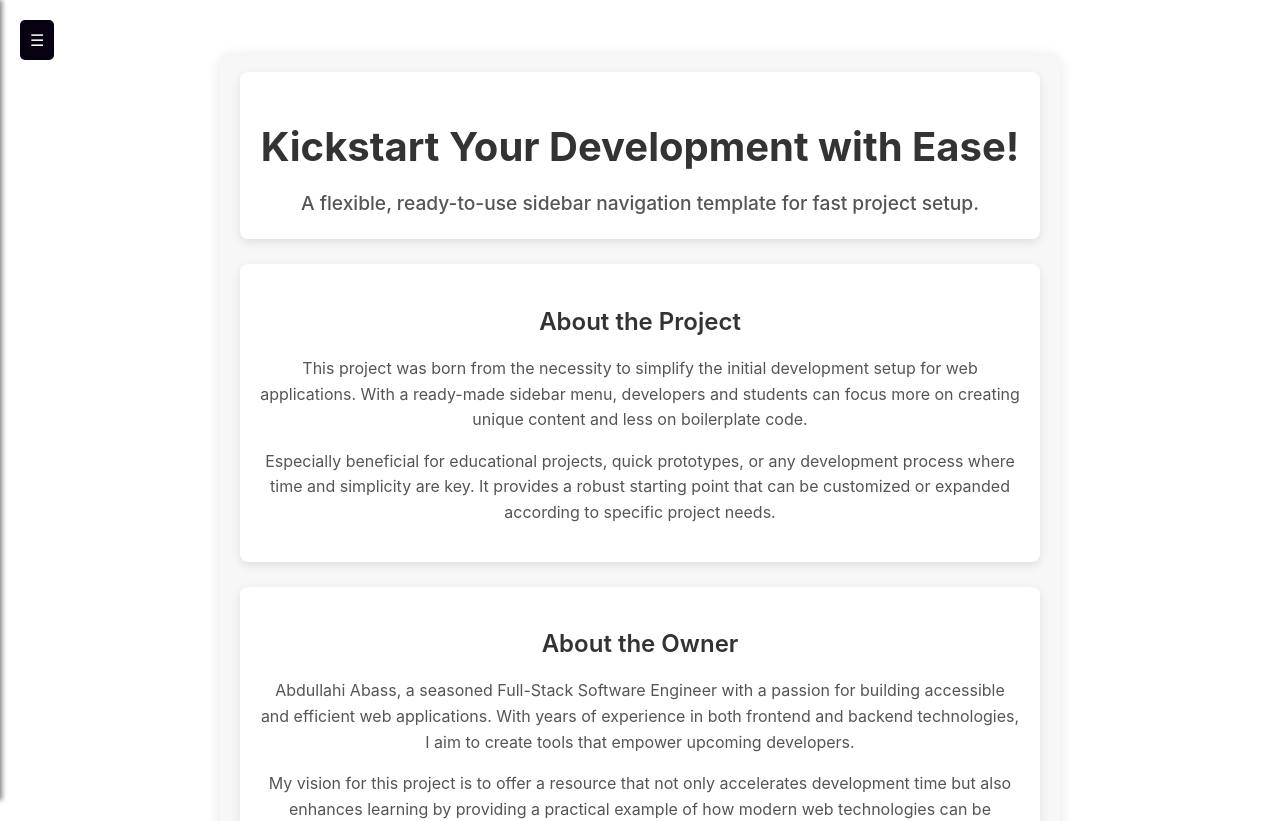
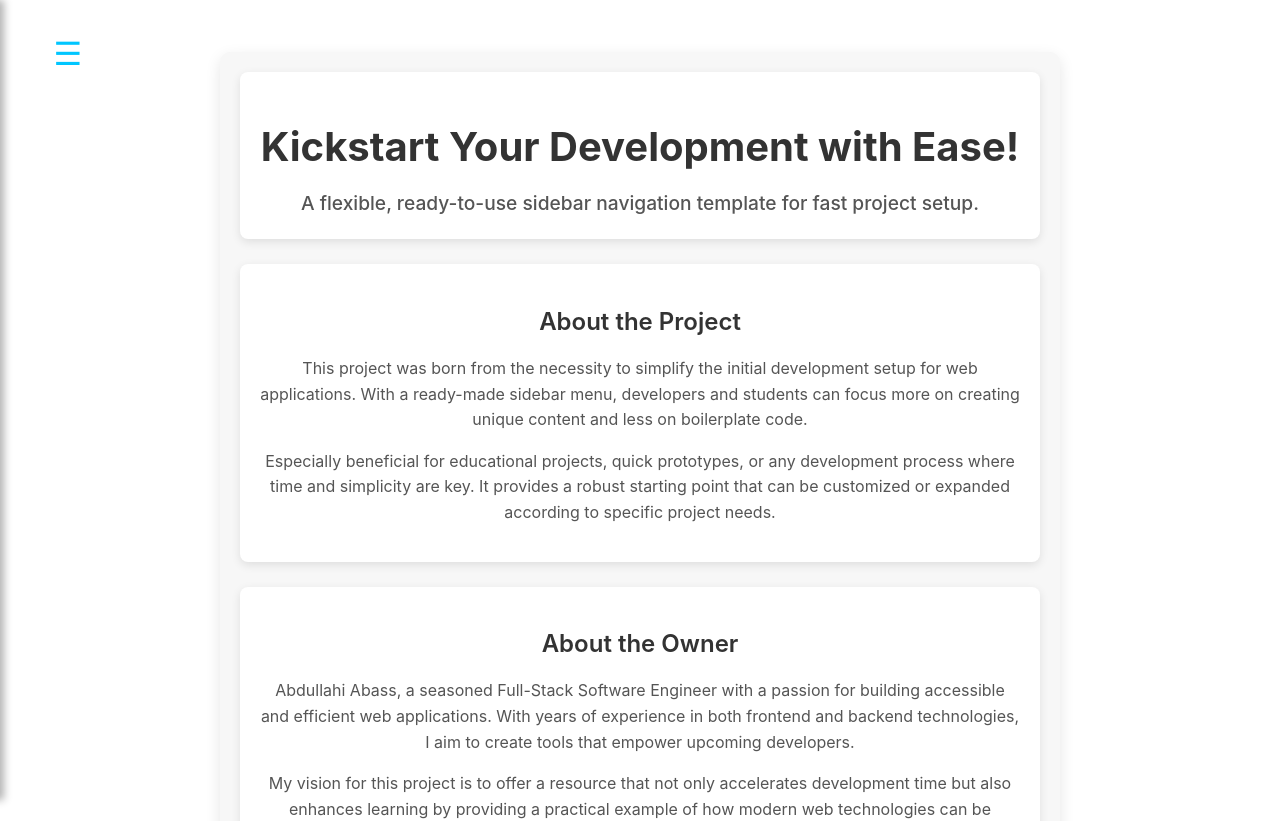
Before and after one commit to abvss13/Home-page-with-side-bar-menu, a React (Vite) app in the folder Home-page-with-side-bar-menu/: page / in a window 1280 px wide. Shown: the top 821 px of the page. Built offline with nearby package versions, Linux system fonts and the light colour scheme.

Commit message:
making the side bar css better

```diff
--- a/Home-page-with-side-bar-menu/src/styles/Sidebar.css
+++ b/Home-page-with-side-bar-menu/src/styles/Sidebar.css
@@ -1,74 +1,88 @@
-.menu-icon {
-    position: fixed;
-    top: 20px;
-    left: 20px;
-    background: #080111;
-    color: rgb(250, 251, 252);
-    border: none;
-    border-radius: 5px;
-    padding: 10px;
-    z-index: 1001;
-    cursor: pointer;
-}
-
+/* General Styles */
 .sidebar {
-    height: 100%;
-    width: 250px;
   position: fixed;
   top: 0;
   left: 0;
-    background-color: rgb(51, 69, 71);
+  height: 100vh;
+  width: 250px;
+  background-color: #1e1f29; /* Dark blue color */
+  color: #f0f0f0; /* Light color for text */
   overflow-x: hidden;
-    transition: transform 0.5s ease;
-    transform: translateX(-100%);
-    z-index: 1000;
-    box-shadow: 2px 0 5px rgba(0, 0, 0, 0.5);
+  transition: transform 0.3s ease-in-out, width 0.3s ease-in-out; /* Smooth transition */
+  transform: translateX(-100%); /* Initially hide sidebar */
+  z-index: 1000; /* High z-index to overlap content */
+  box-shadow: 4px 0 8px rgba(0, 0, 0, 0.3); /* Subtle shadow */
+  /* Add a blur effect to the sidebar for modern design */
+  backdrop-filter: blur(8px);
 }
 
+/* Sidebar open state */
 .sidebar.open {
-    transform: translateX(0);
+  transform: translateX(0); /* Show sidebar */
 }
 
+/* Sidebar Links */
 .sidebar a {
-    padding: 10px 15px;
-    text-decoration: none;
-    font-size: 20px;
-    color: white;
-    display: block;
+  display: block; /* Block elements for full width */
+  padding: 15px 20px; /* Padding for links */
+  color: inherit; /* Inherit text color */
+  text-decoration: none; /* No underline */
+  font-weight: bold; /* Bold font weight */
+  transition: background-color 0.3s, padding-left 0.3s, box-shadow 0.3s; /* Smooth transitions */
+  /* Add a gradient effect on hover */
+  background: linear-gradient(45deg, transparent, rgba(0, 198, 255, 0.2));
+}
+
+/* Hover effect for links */
+.sidebar a:hover {
+  padding-left: 25px; /* Indent on hover */
+  /* Glow effect using text shadow */
+  text-shadow: 0 0 10px #00c6ff;
+  /* Add a subtle glow effect around the link */
+  box-shadow: inset 0 0 10px #00c6ff;
+}
+
+/* Menu Icon Button */
+.menu-icon {
+  position: fixed;
+  top: 15px;
+  left: 15px;
+  z-index: 2000; /* High z-index to overlap content */
+  font-size: 2rem; /* Large font size */
+  color: #00c6ff; /* Bright blue color */
+  background-color: transparent; /* Transparent background */
+  border: none; /* No border */
+  cursor: pointer; /* Pointer cursor */
+  outline: none; /* Remove default focus outline */
+  /* Add a hover effect for the menu icon */
   transition: color 0.3s;
 }
 
-.sidebar a:hover {
-    color: #f1f1f1;
+.menu-icon:hover {
+  color: #0088cc; /* Darker blue color on hover */
 }
 
+/* Overlay Styles */
 .overlay {
-    display: none;
   position: fixed;
   top: 0;
   left: 0;
-    width: 100%;
-    height: 100%;
-    background-color: rgba(0, 0, 0, 0.5);
-    z-index: 999;
-    cursor: pointer;
+  height: 100vh;
+  width: 100vw;
+  background-color: rgba(0, 0, 0, 0.5); /* Dark overlay */
+  z-index: 999; /* High z-index to overlap content */
+  transition: opacity 0.3s ease-in-out; /* Smooth transition */
 }
 
-.overlay.show {
-    display: block;
+/* Responsive Design */
+@media (max-width: 768px) {
+  .sidebar {
+    width: 200px; /* Reduce sidebar width */
   }
 
-@media (max-width: 768px) {
-    .sidebar {
-        width: 200px;
-    }
-
-    .menu-icon {
-        padding: 8px;
-        font-size: 28px;
-    }
-
+  /* Adjust padding and font size for links */
   .sidebar a {
-        font-size: 18px;
+    padding: 12px 15px;
+    font-size: 1rem;
   }
 }
```
Lines whose indentation alone changed are shown as unchanged.
